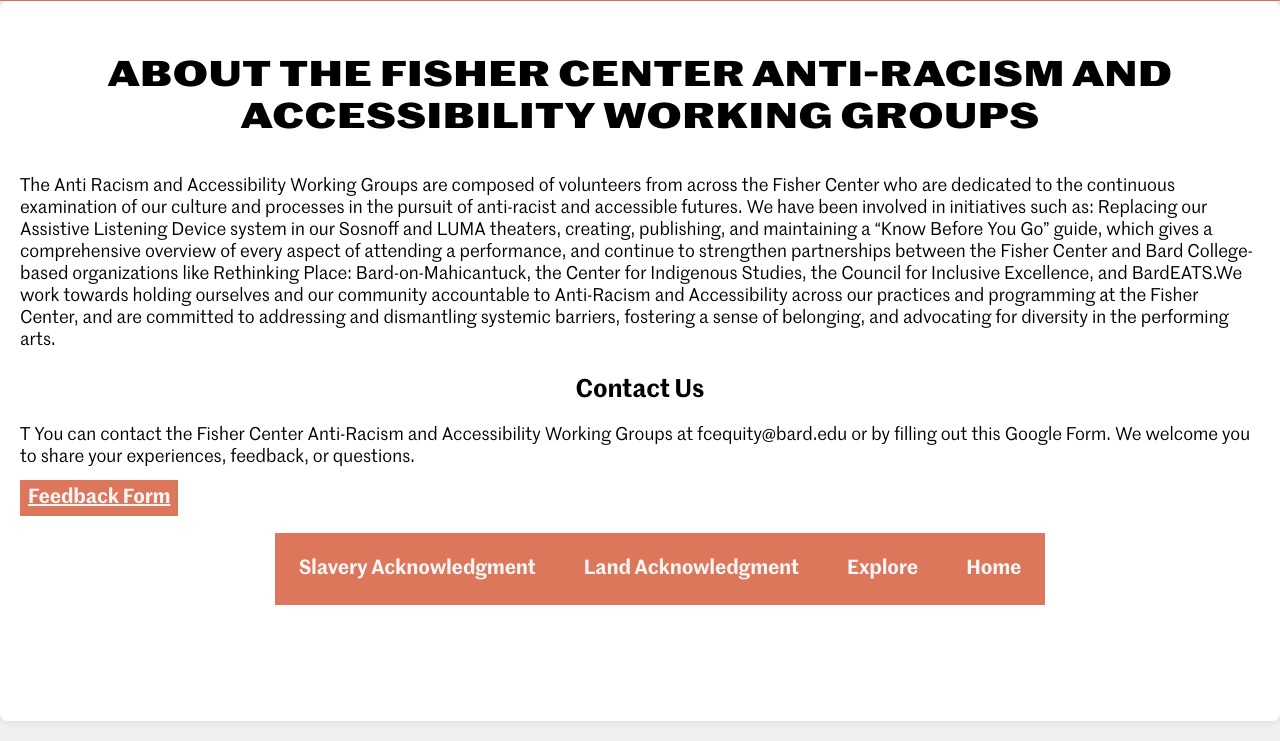
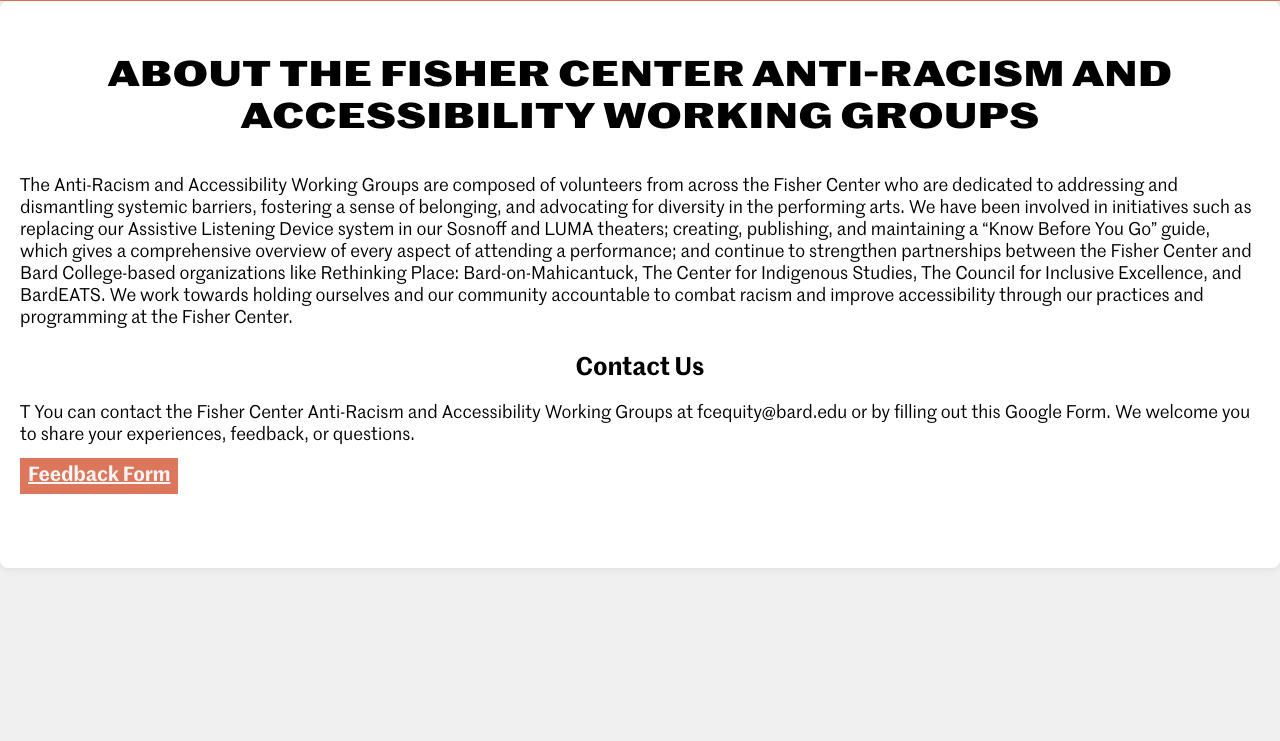
Before and after one commit to HizzieT/FC-tablet-project, a plain HTML site: page index.html in a window 1280 px wide. Shown: the part 75-816 px from the top of the page. Drawn offline with Linux system fonts and the light colour scheme.

Commit message:
Update index.html

```diff
--- a/index.html
+++ b/index.html
@@ -18,13 +18,14 @@
         ABOUT THE FISHER CENTER ANTI-RACISM AND ACCESSIBILITY WORKING GROUPS
     </p>
    <p class="infoFont">
-       The Anti Racism and Accessibility Working Groups are composed of volunteers from across the Fisher Center who are dedicated to the continuous examination
-       of our culture and processes in the pursuit of anti-racist and accessible futures. We have been involved in initiatives such as: Replacing our
-       Assistive Listening Device system in our Sosnoff and LUMA theaters, creating, publishing, and maintaining a “Know Before You Go” guide, which gives a
-       comprehensive overview of every aspect of attending a performance, and continue to strengthen partnerships between the Fisher Center and Bard College-based
-       organizations like Rethinking Place: Bard-on-Mahicantuck, the Center for Indigenous Studies, the Council for Inclusive Excellence, and BardEATS.We work
-       towards holding ourselves and our community accountable to Anti-Racism and Accessibility across our practices and programming at the Fisher Center, and are
-       committed to addressing and dismantling systemic barriers, fostering a sense of belonging, and advocating for diversity in the performing arts.
+      The Anti-Racism and Accessibility Working Groups are composed of volunteers from across the Fisher Center who
+       are dedicated to addressing and dismantling systemic barriers, fostering a sense of belonging, and advocating for diversity
+       in the performing arts. We have been involved in initiatives such as replacing our Assistive Listening Device system in our Sosnoff
+       and LUMA theaters; creating, publishing, and maintaining a “Know Before You Go” guide, which gives a comprehensive overview of every
+       aspect of attending a performance; and continue to strengthen partnerships between the Fisher Center and Bard College-based organizations
+       like Rethinking Place: Bard-on-Mahicantuck, The Center for Indigenous Studies, The Council for Inclusive Excellence, and BardEATS. We work
+       towards holding ourselves and our community accountable to combat racism and improve accessibility through our practices and programming
+       at the Fisher Center.
    </p>
     <p class="subHeaderFont">Contact Us</p>
     <p class="infoFont">T
@@ -33,14 +34,14 @@
     </p>
         <a href="https://docs.google.com/forms/d/1-LeZZ-SUvOCQD7d-qFPOboy4FdqS7ho3u9zs51nOZTU/viewform?edit_requested=true" class="nav MenuA menuFont">Feedback Form</a>
 
-       <nav>
+      <!-- <nav>
         <ul>
             <li class="nav MenuA menuFont"><a href="slaveryAcknowledgment.html">Slavery Acknowledgment</a></li>
             <li class="nav MenuA menuFont"><a href="landAcknowledgment.html">Land Acknowledgment</a></li>
             <li class="nav MenuA  menuFont"><a href="explore.html">Explore</a></li>
             <li class="nav MenuA menuFont"><a href="indexSample.html">Home</a></li>
         </ul>
-    </nav>
+    </nav>-->
 
      <!--  <div>
         <form class="section main-feedback-form" action="#" method="post">
```
